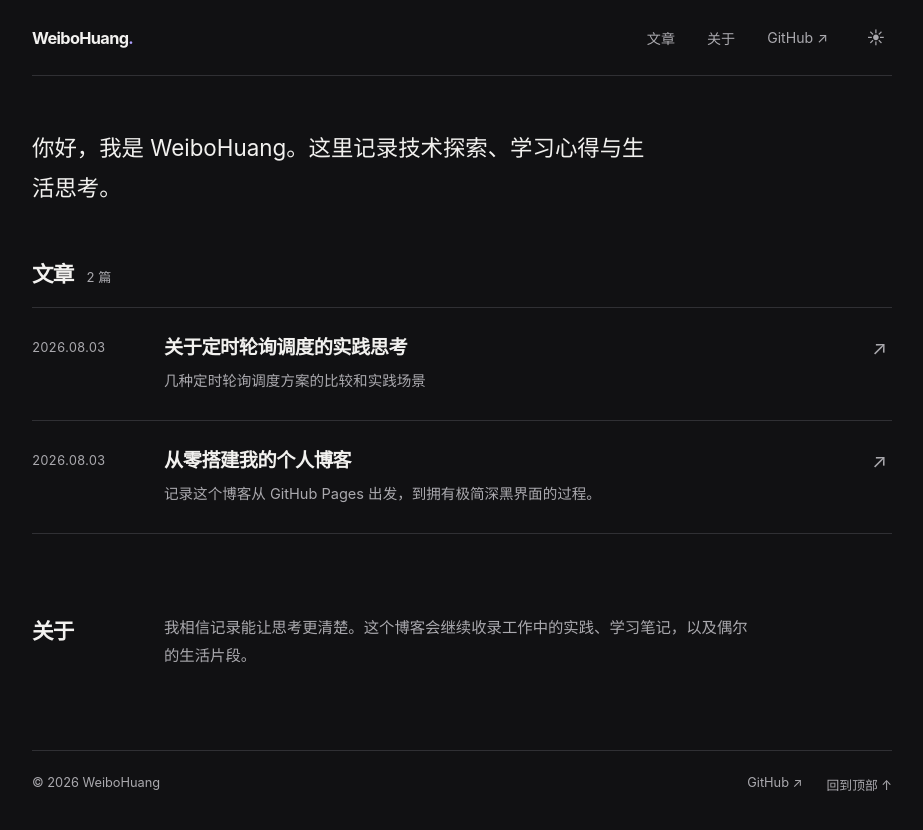
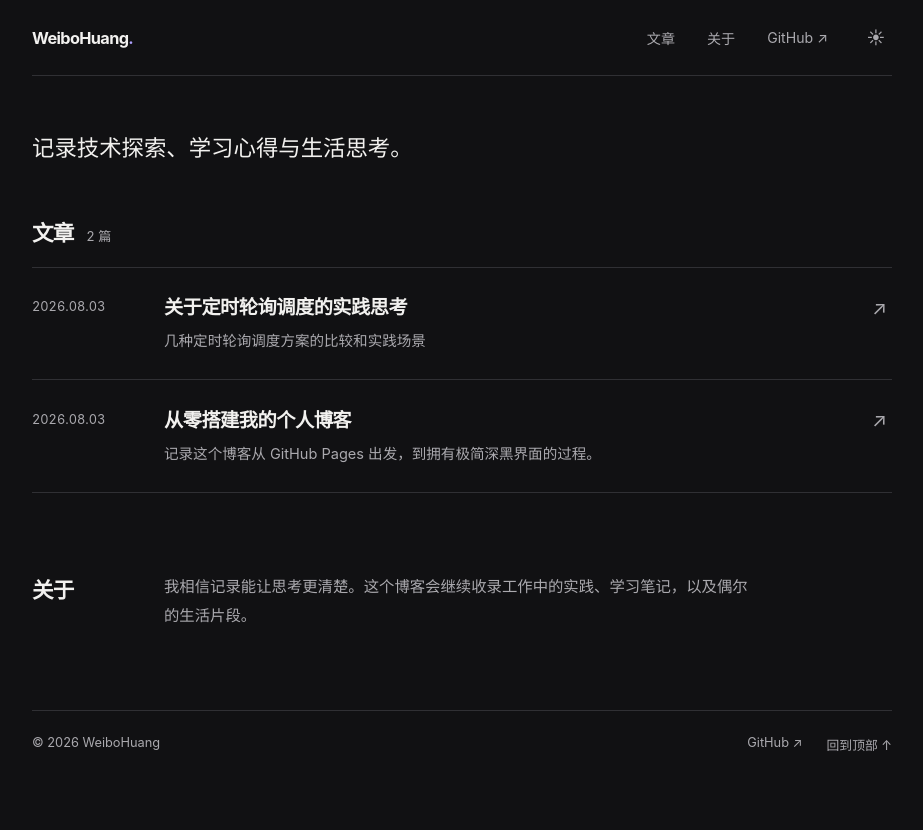
Before and after one commit to hawthornhwb/hawthornhwb.github.io, a Jekyll site: the page built from index.html, in a window 1280 px wide. Shown: the top 830 px of the page, without its empty margins (178-1101 px from the left). Built offline with Jekyll 4.4.1, drawn with Linux system fonts in a browser that asks for light colours.

Commit message:
Shorten homepage introduction

```diff
--- a/index.html
+++ b/index.html
@@ -28,7 +28,7 @@
 
     <main id="main-content">
       <section class="intro" aria-labelledby="intro-title">
-        <h1 class="intro-copy" id="intro-title">你好，我是 WeiboHuang。这里记录技术探索、学习心得与生活思考。</h1>
+        <h1 class="intro-copy" id="intro-title">记录技术探索、学习心得与生活思考。</h1>
       </section>
 
       <section class="articles" id="articles" aria-labelledby="articles-title">
```
